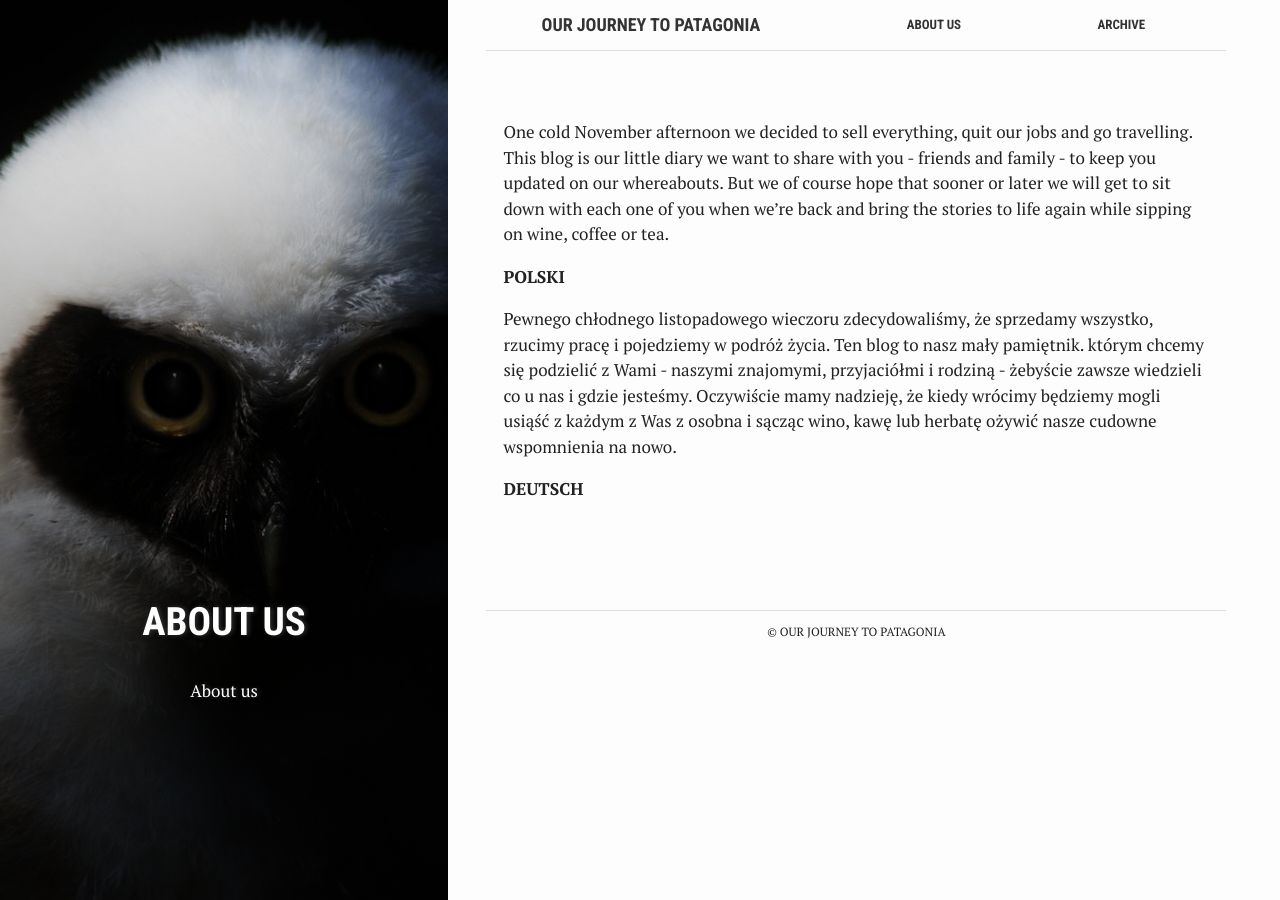
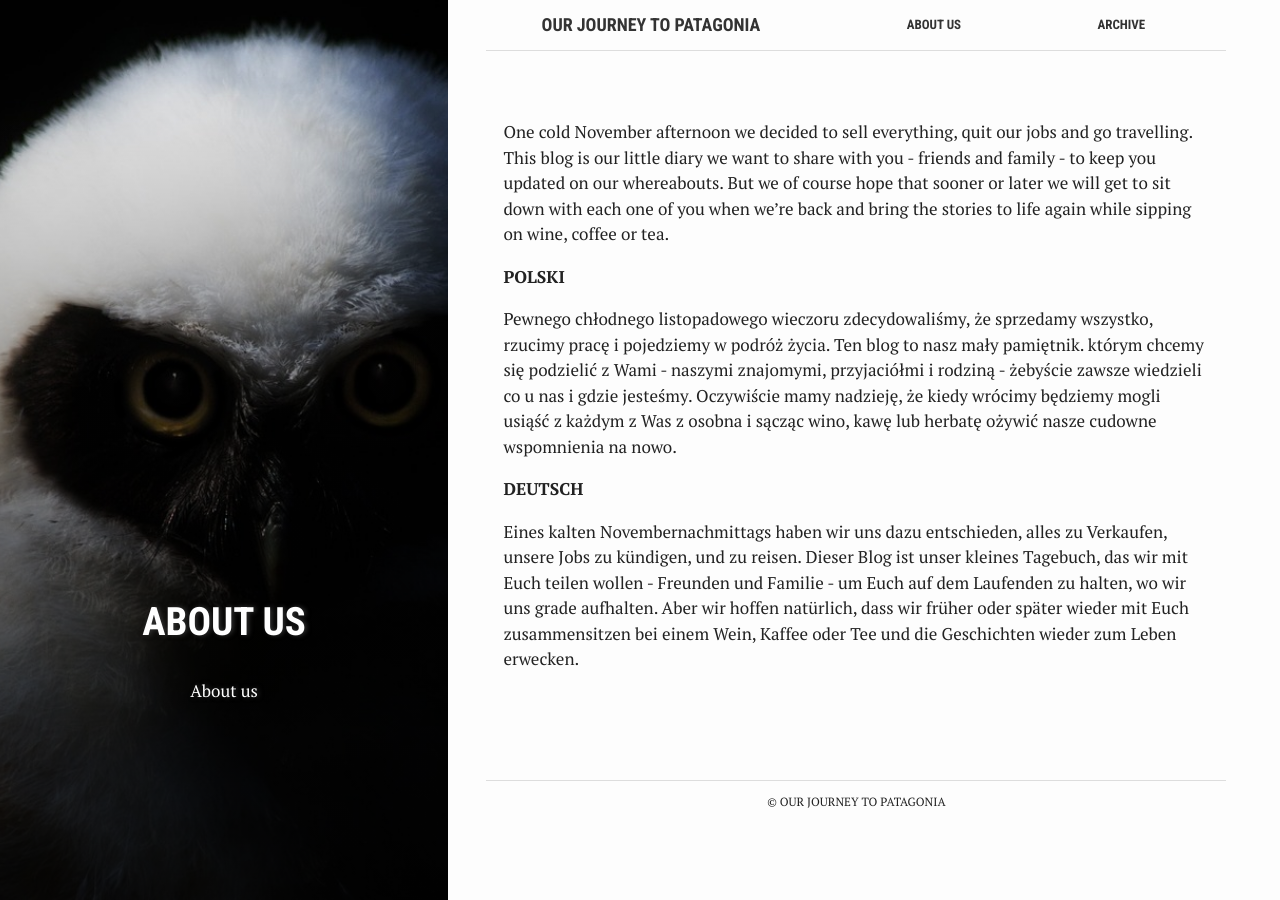
Before and after one commit to SchlachterSchmidt/topatagonia.xyz.assets, a Jekyll site: the page built from about.md, in a window 1280 px wide. Built offline with Jekyll 4.4.1, drawn with Linux system fonts in a browser that asks for light colours.

Commit message:
adding german to the about page

```diff
--- a/about.md
+++ b/about.md
@@ -14,3 +14,5 @@ One cold November afternoon we decided to sell everything, quit our jobs and go
 Pewnego chłodnego listopadowego wieczoru zdecydowaliśmy, że sprzedamy wszystko, rzucimy pracę i pojedziemy w podróż życia. Ten blog to nasz mały pamiętnik. którym chcemy się podzielić z Wami - naszymi znajomymi, przyjaciółmi i rodziną - żebyście zawsze wiedzieli co u nas i gdzie jesteśmy. Oczywiście mamy nadzieję, że kiedy wrócimy będziemy mogli usiąść z każdym z Was z osobna i sącząc wino, kawę lub herbatę ożywić nasze cudowne wspomnienia na nowo.<br>
 
 <b> DEUTSCH </b>
+
+Eines kalten Novembernachmittags haben wir uns dazu entschieden, alles zu Verkaufen, unsere Jobs zu kündigen, und zu reisen. Dieser Blog ist unser kleines Tagebuch, das wir mit Euch teilen wollen - Freunden und Familie - um Euch auf dem Laufenden zu halten, wo wir uns grade aufhalten. Aber wir hoffen natürlich, dass wir früher oder später wieder mit Euch zusammensitzen bei einem Wein, Kaffee oder Tee und die Geschichten wieder zum Leben erwecken.<br>
```
